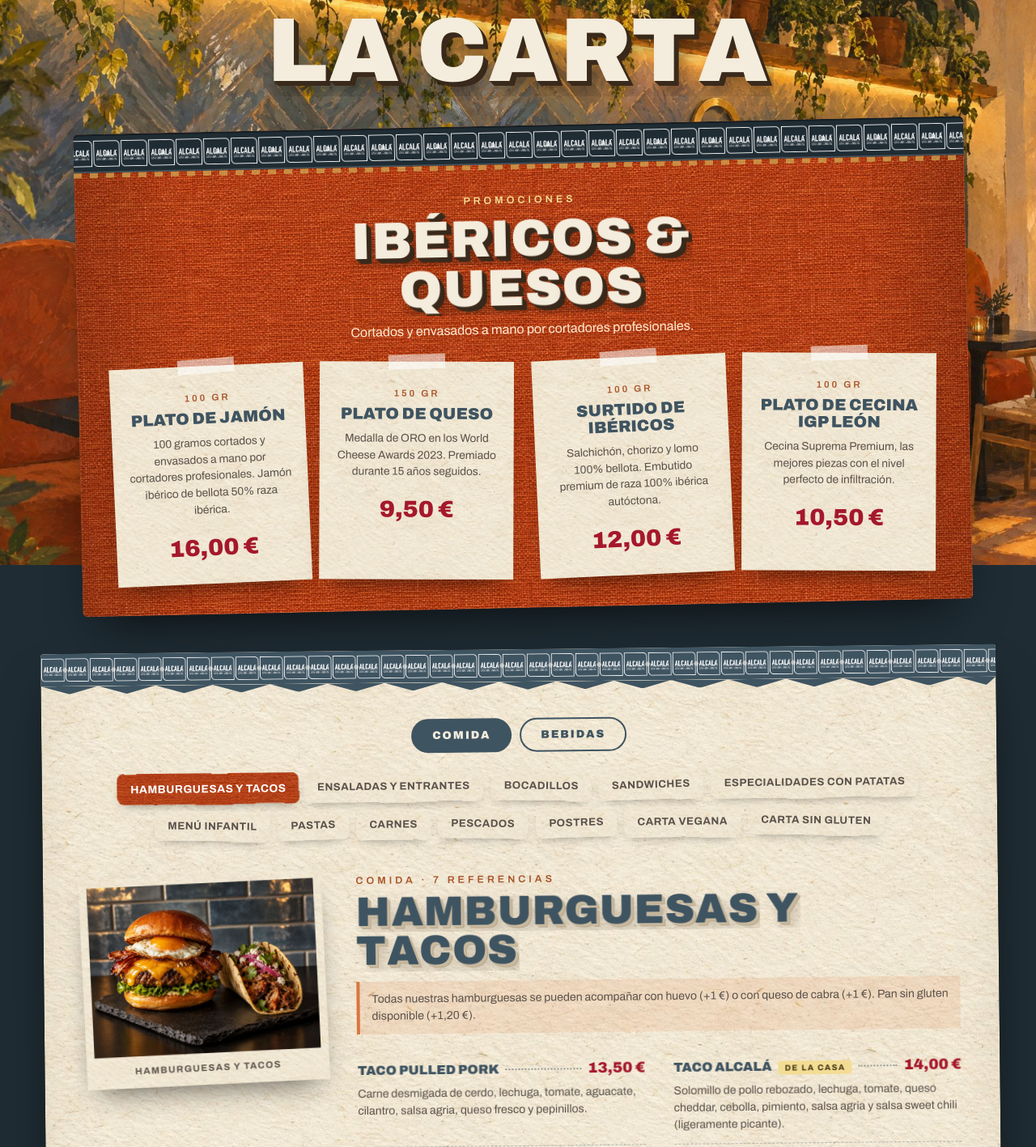
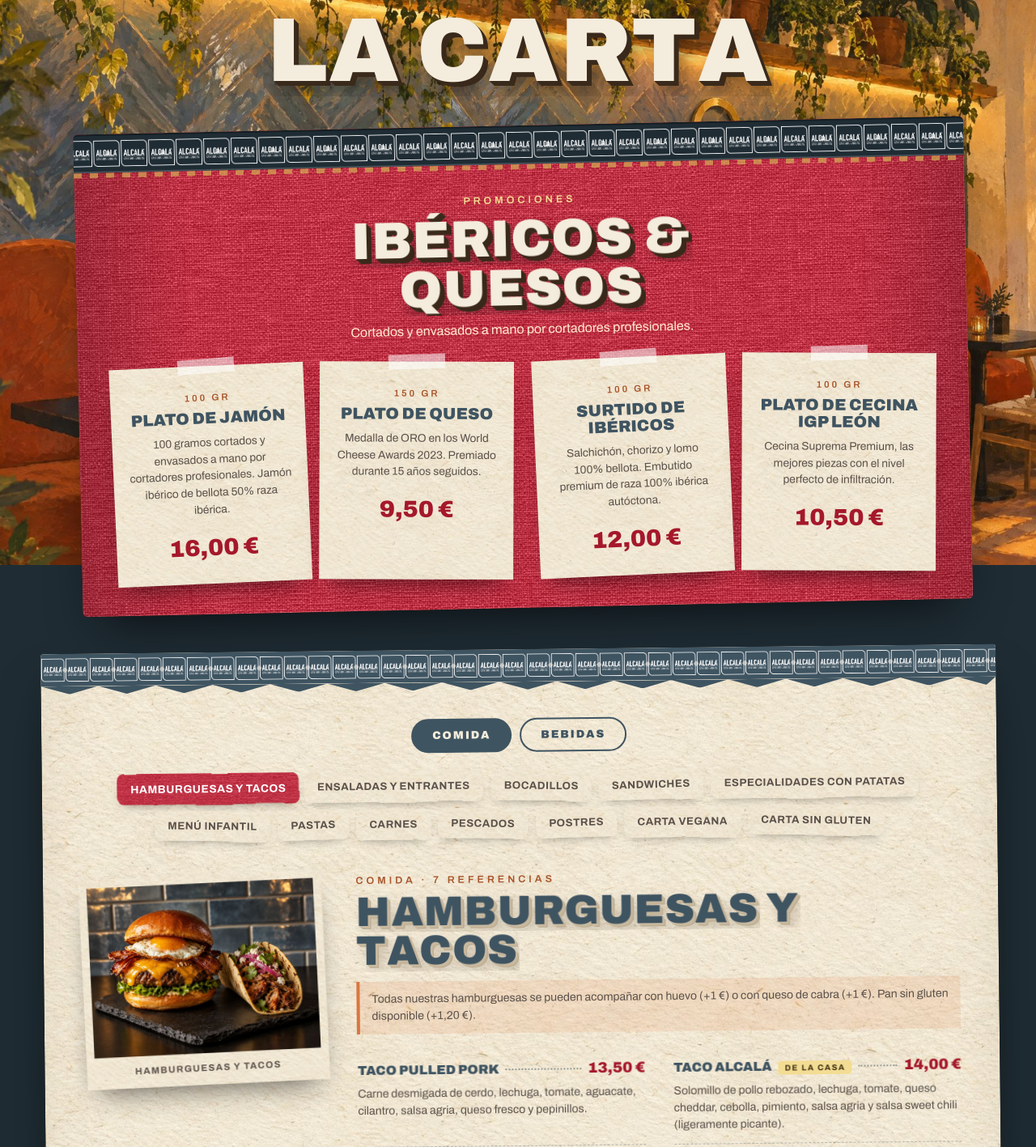
Before and after one commit to apiqueres/cafeteriaalcala, a plain HTML site: page index.html in a window 1280 px wide. Shown: the part 902-2319 px from the top of the page at 81% size. Drawn offline with Linux system fonts and the light colour scheme; animation ran at ten frames a second.

Commit message:
Fondos de tela en rojo granate en vez de naranja
Co-Authored-By: Claude Fable 5.1 <noreply@anthropic.com>

```diff
--- a/css/styles.css
+++ b/css/styles.css
@@ -68,7 +68,7 @@ iframe { border: 0; display: block; }
 /* Banner de tela naranja con franja de patrón (logo + rombos) */
 .banner {
   position: relative; color: #fff;
-  background: var(--orange) url('../assets/fabric-orange.jpg') center / 420px repeat;
+  background: var(--bordeaux) url('../assets/fabric-orange.jpg') center / 420px repeat; background-blend-mode: luminosity;
   box-shadow: 0 30px 60px -22px rgba(0,0,0,.65), inset 0 0 0 1px rgba(255,255,255,.12);
   border-radius: 6px;
 }
@@ -133,7 +133,7 @@ iframe { border: 0; display: block; }
 .paper-btn:hover { transform: translateY(-3px) rotate(-1deg); }
 .paper-btn:hover::before { transform: scale(1.04); }
 .paper-btn--orange { color: #fff; }
-.paper-btn--orange::before { background: var(--orange) url('../assets/fabric-orange.jpg') center / 320px; }
+.paper-btn--orange::before { background: var(--bordeaux) url('../assets/fabric-orange.jpg') center / 320px; background-blend-mode: luminosity; }
 .paper-btn--round { width: 62px; height: 62px; padding: 0; }
 .paper-btn--oval { width: 74px; height: 50px; padding: 0; }
 .paper-btn--tag { padding: .5rem 1.1rem; font-size: .8rem; letter-spacing: .2em; }
@@ -267,7 +267,7 @@ iframe { border: 0; display: block; }
 .pill::before { content: ''; position: absolute; inset: 0; z-index: -1; border-radius: 8px; background: #fff url('../assets/paper-texture.jpg') center / 260px; filter: url(#rough-soft); box-shadow: 0 6px 14px -8px rgba(0,0,0,.5); transition: background .3s; }
 .pill:hover { transform: rotate(0deg) translateY(-3px); color: var(--orange-dark); }
 .pill.is-active { color: #fff; transform: rotate(0deg) scale(1.04); }
-.pill.is-active::before { background: var(--orange) url('../assets/fabric-orange.jpg') center / 260px; }
+.pill.is-active::before { background: var(--bordeaux) url('../assets/fabric-orange.jpg') center / 260px; background-blend-mode: luminosity; }
 
 .category { display: grid; gap: 1.6rem; opacity: 0; transform: translateY(16px); transition: opacity .6s var(--ease-out), transform .7s var(--ease-out); }
 .category.in { opacity: 1; transform: none; }
```
